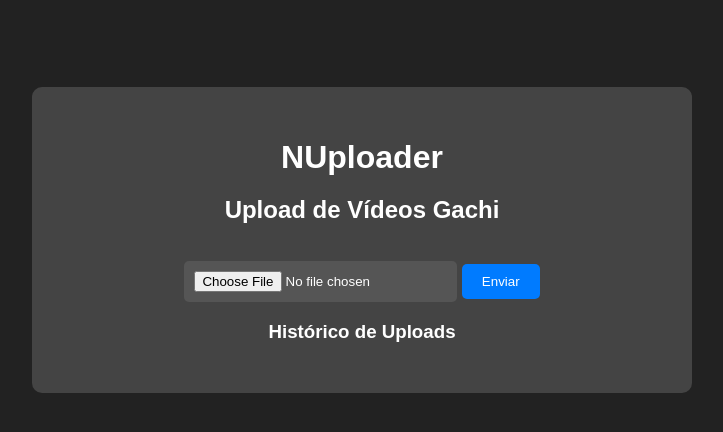
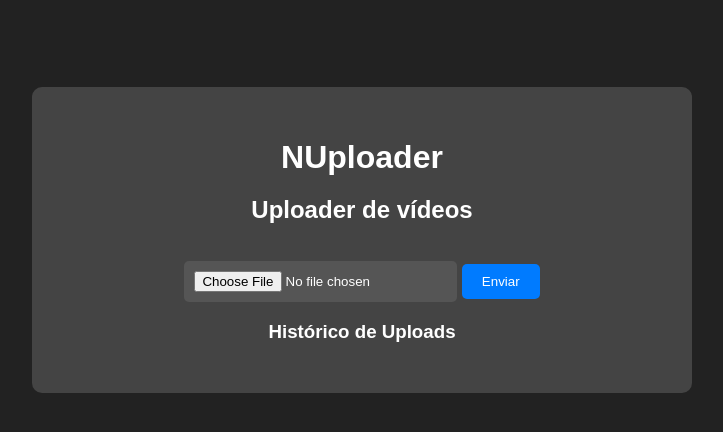
Before and after one commit to MiguelNeves07/NUploader, a Flask app: page / in a window 1280 px wide. Shown: the part 160-592 px from the top of the page, without its empty margins (278-1001 px from the left). Run offline with Flask 3, Linux system fonts and the light colour scheme.

Commit message:
Update index.html

```diff
--- a/templates/index.html
+++ b/templates/index.html
@@ -9,7 +9,7 @@
 <body>
     <div class="container">
         <h1>NUploader</h1>
-        <h2>Upload de Vídeos Gachi</h2>
+        <h2>Uploader de vídeos</h2>
 
         <!-- Formulário de upload -->
         <form action="/upload" method="POST" enctype="multipart/form-data">
```
